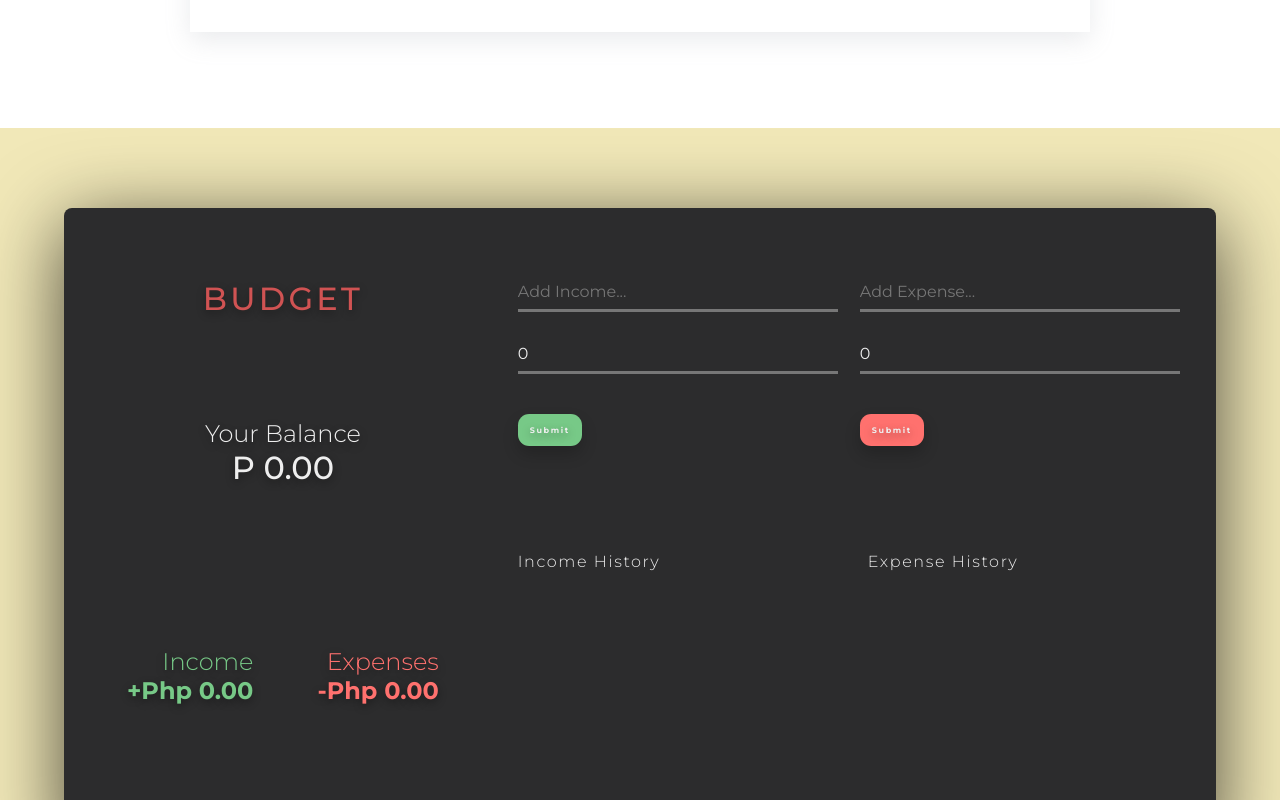
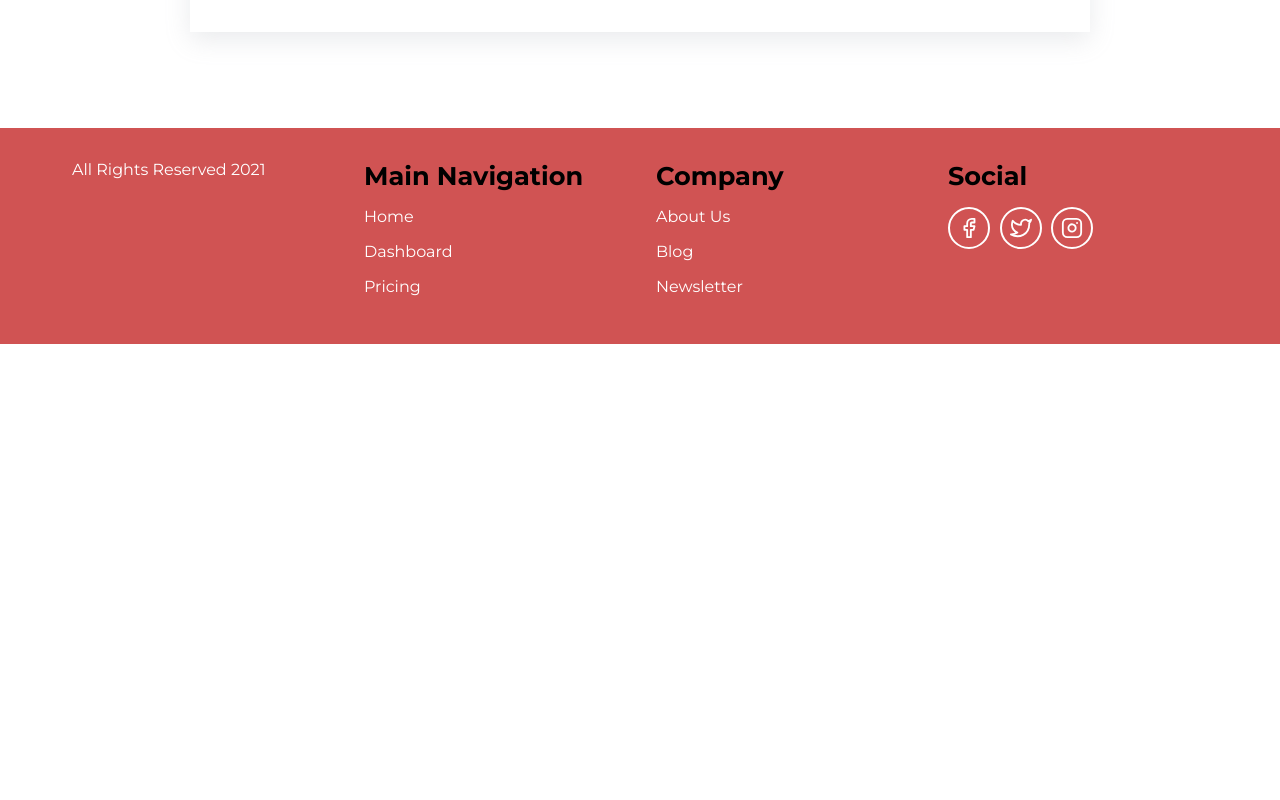
Before and after one commit to neintanuki/avion-banking-app, a React (Create React App) app: page / in a window 1280 px wide. Shown: the part 2180-2980 px from the top of the page. After the commit the page ends 2524 px from the top, so only its background shows below. Built offline with nearby package versions, Linux system fonts and the light colour scheme.

Commit message:
Update Home.js

```diff
--- a/src/pages/Home.js
+++ b/src/pages/Home.js
@@ -8,8 +8,6 @@ import piggyBank from '../assets/piggy-bank-and-plants.svg';
 import dashboard from '../assets/dashboard.svg';
 import ui from '../assets/ui.svg';
 import onlineBanking from '../assets/online-banking.svg';
-
-import Budget from '../pages/Budget';
 
 export default function Home() {
     return (
@@ -92,7 +90,7 @@ export default function Home() {
 
                 </div>
             </section>
-            <Budget />
+
             <footer className={style.footer}>
                 <div className={style.container}>
 
```
